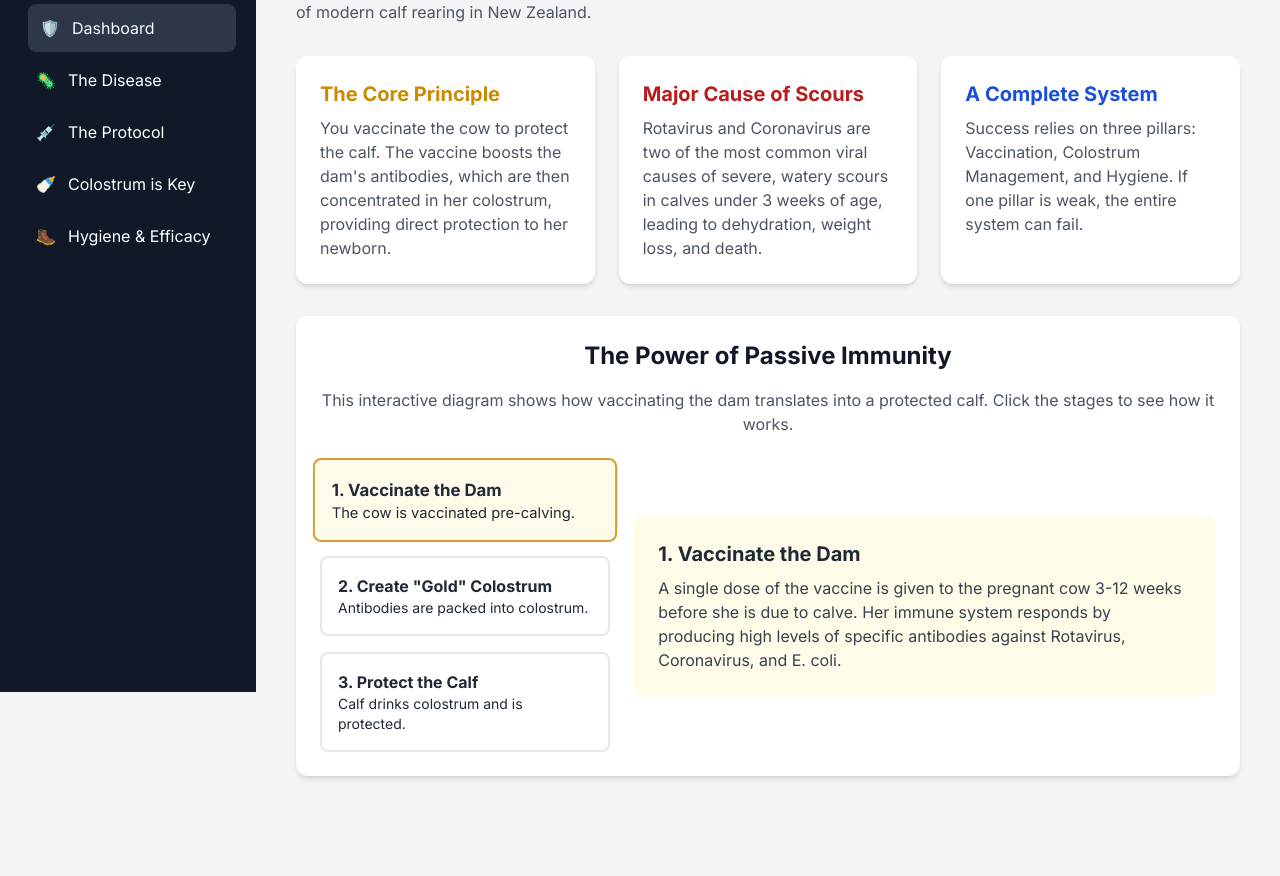
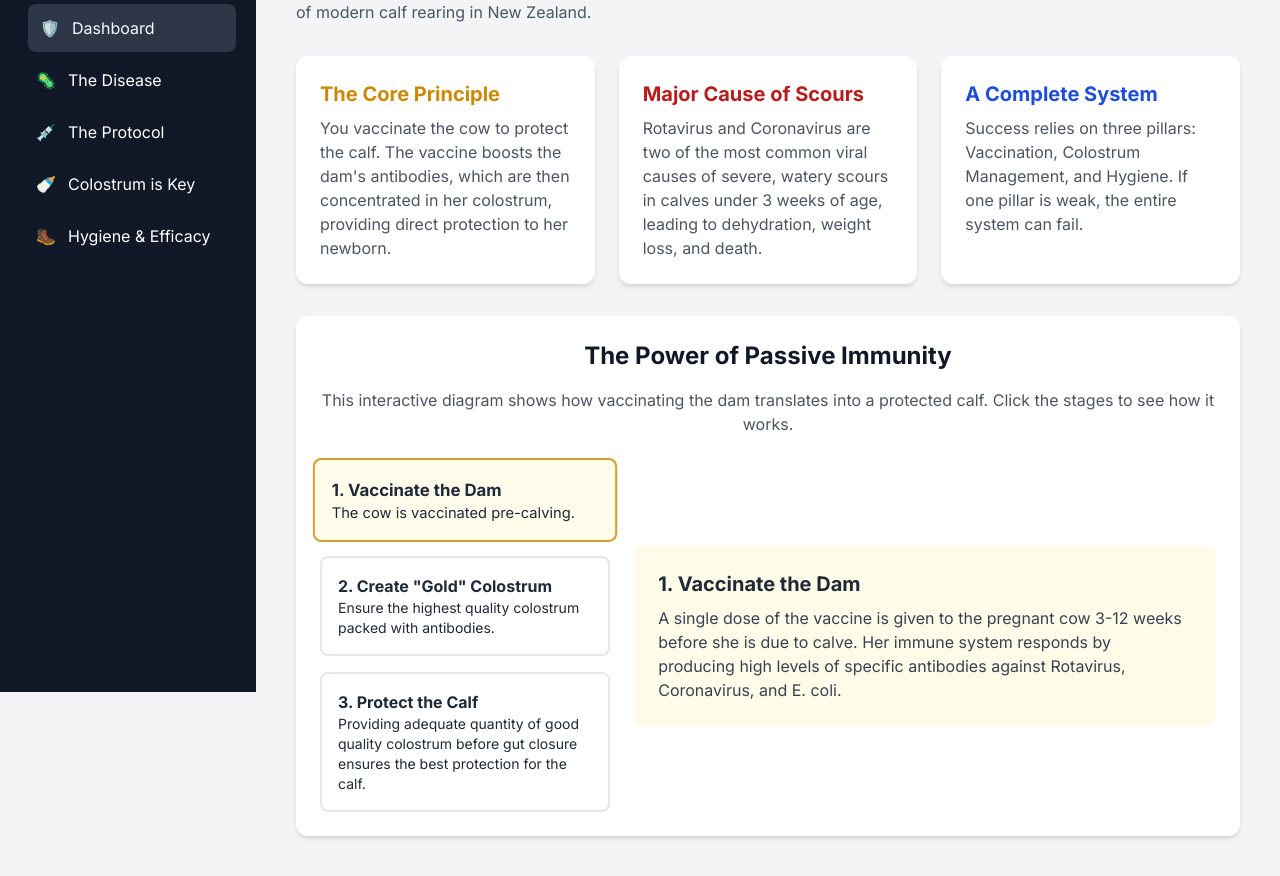
Before and after one commit to crchasedvm/Rota-Corona, a plain HTML site: page index.html in a window 1280 px wide. Shown: the part 108-984 px from the top of the page. Before the commit the page ends 924 px from the top, so only its background shows below. Drawn offline with nearby package versions, Linux system fonts and the light colour scheme.

Commit message:
Update index.html

```diff
--- a/index.html
+++ b/index.html
@@ -116,11 +116,11 @@
                             </div>
                             <div class="protocol-stage border-2 p-4 rounded-lg cursor-pointer" data-stage="colostrum">
                                 <h4 class="font-bold">2. Create "Gold" Colostrum</h4>
-                                <p class="text-sm">Antibodies are packed into colostrum.</p>
+                                <p class="text-sm">Ensure the highest quality colostrum packed with antibodies.</p>
                             </div>
                             <div class="protocol-stage border-2 p-4 rounded-lg cursor-pointer" data-stage="protect">
                                 <h4 class="font-bold">3. Protect the Calf</h4>
-                                <p class="text-sm">Calf drinks colostrum and is protected.</p>
+                                <p class="text-sm">Providing adequate quantity of good quality colostrum before gut closure ensures the best protection for the calf.</p>
                             </div>
                         </div>
 
@@ -308,7 +308,7 @@ document.addEventListener('DOMContentLoaded', function () {
         `,
         'colostrum': `
             <h3 class="text-xl font-bold mb-2 text-gray-800">2. Create "Gold" Colostrum</h3>
-            <p class="text-gray-700">In the final weeks of pregnancy, the cow's body actively transfers these newly created antibodies from her bloodstream into her udder, concentrating them in the colostrum (first milk). This process turns her colostrum into a potent, antibody-rich "first meal" for the calf.</p>
+            <p class="text-gray-700">In the final weeks of pregnancy, the cow's body actively transfers antibodies from her bloodstream into her udder, concentrating them in the colostrum (first milk). This process turns her colostrum into a potent, antibody-rich "first meal" for the calf.</p>
         `,
         'protect': `
             <h3 class="text-xl font-bold mb-2 text-gray-800">3. Protect the Calf</h3>
```
